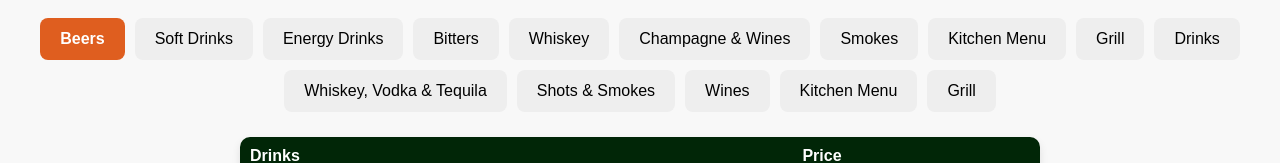
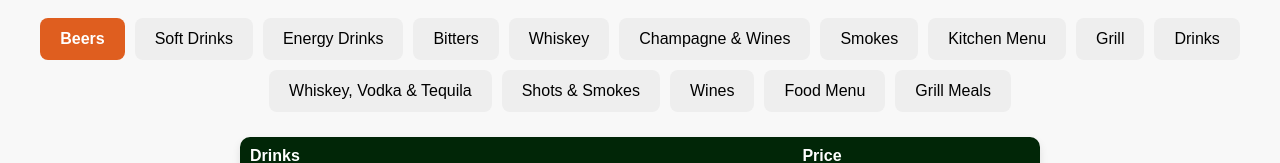
Before and after one commit to donteslim/freeze-menu, a plain HTML site: page index.html in a window 1280 px wide. Shown: the part 132-295 px from the top of the page. Drawn offline with Linux system fonts and the light colour scheme.

Commit message:
Update index.html

```diff
--- a/index.html
+++ b/index.html
@@ -115,8 +115,8 @@
     <button type="button" class="tab-button" onclick="openTab(event, 'make-whiskey')">Whiskey, Vodka & Tequila</button>
     <button type="button" class="tab-button" onclick="openTab(event, 'make-shots')">Shots & Smokes</button>
     <button type="button" class="tab-button" onclick="openTab(event, 'make-wines')">Wines</button>
-    <button type="button" class="tab-button" onclick="openTab(event, 'make-kitchen')">Kitchen Menu</button>
-    <button type="button" class="tab-button" onclick="openTab(event, 'make-grill')">Grill</button>
+    <button type="button" class="tab-button" onclick="openTab(event, 'make-kitchen')">Food Menu</button>
+    <button type="button" class="tab-button" onclick="openTab(event, 'make-grill')">Grill Meals</button>
   </div>
 
   <!-- Makeshift Drinks Tab -->
```
